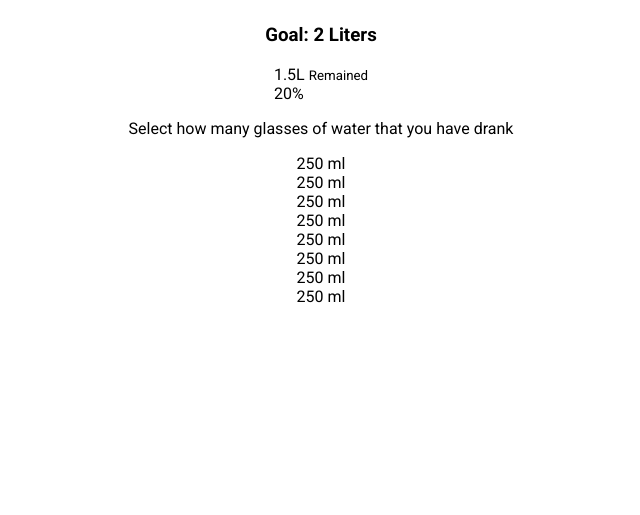
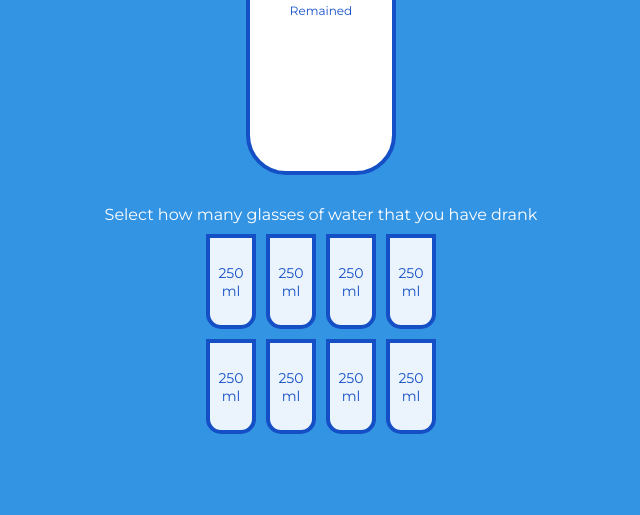
Before and after one commit to JohnWLPark/drink_water, a plain HTML site: page index.html in a window 1280 px wide. Shown: the part 285-800 px from the top of the page, without its empty margins (319-959 px from the left). Drawn offline with Linux system fonts and the light colour scheme.

Commit message:
Add styling for big cup and small cups

```diff
--- a/index.html
+++ b/index.html
@@ -13,20 +13,18 @@
 
     <div class="cup">
         <div class="remained" id="remained">
-            <span id="liters">1.5L</span>
+            <span id="liters"></span>
             <small>Remained</small>
         </div>
 
-        <div class="percentage" id="percentage">
-            20%
-        </div>
+        <div class="percentage" id="percentage"></div>
     </div>
 
     <p class="text">Select how many glasses of water that you have drank</p>
 
     <div class="cups">
-        <div class="cup cup-small full">250 ml</div>
-        <div class="cup cup-small full">250 ml</div>
+        <div class="cup cup-small">250 ml</div>
+        <div class="cup cup-small">250 ml</div>
         <div class="cup cup-small">250 ml</div>
         <div class="cup cup-small">250 ml</div>
         <div class="cup cup-small">250 ml</div>
--- a/style.css
+++ b/style.css
@@ -1,16 +1,105 @@
-@import url('https://fonts.googleapis.com/css2?family=Roboto:wght@400;700&display=swap');
+@import url('https://fonts.googleapis.com/css2?family=Montserrat:wght@400;600&display=swap');
+
+:root {
+    --border-color: #144fc6;
+    --fill-color: #6ab3f8;
+}
+
 
 * {
     box-sizing: border-box;
 }
 
 body {
-    font-family: 'Roboto', sans-serif;
+    background-color: #3494e4;
+    color: #fff;
+    font-family: 'Montserrat', sans-serif;
+    display: flex;
+    flex-direction: column;
+    align-items: center;
+    margin-bottom: 40px;
+}
+
+h1 {
+    margin: 10px 0 0;
+}
+
+h3 {
+    font-weight: 400;
+    margin: 10px 0;
+}
+
+.cup {
+    background-color: #fff;
+    border: 4px solid var(--border-color);
+    color: var(--border-color);
+    border-radius: 0 0 40px 40px;
+    height: 330px;
+    width: 150px;
+    margin: 30px 0;
+    display: flex;
+    flex-direction: column;
+    overflow: hidden;
+}
+
+.cup.cup-small {
+    height: 95px;
+    width: 50px;
+    border-radius: 0 0 15px 15px;
+    background-color: rgba(255, 255, 255, 0.9);
+    cursor: pointer;
+    font-size: 14px;
+    align-items: center;
+    justify-content: center;
+    text-align: center;
+    margin: 5px;
+    transition: 0.3s ease;
+}
+.cup.cup-small.full {
+    background-color: var(--fill-color);
+    color: #fff;
+}
+
+
+.cups {
+    display: flex;
+    flex-wrap: wrap;
+    align-items: center;
+    justify-content: center;
+    width: 280px;
+}
+
+.remained {
     display: flex;
     flex-direction: column;
     align-items: center;
     justify-content: center;
-    height: 100vh;
-    overflow: hidden;
-    margin: 0;
+    text-align: center;
+    flex: 1;
+    transition: 0.3s ease;
 }
+
+.remained span {
+    font-size: 20px;
+    font-weight: bold;
+}
+
+.remained small {
+    font-size: 12px;
+}
+
+.percentage {
+    background-color: var(--fill-color);
+    display: flex;
+    align-items: center;
+    justify-content: center;
+    font-weight: bold;
+    font-size: 30px;
+    height: 0;
+    transition: 0.3s ease;
+}
+
+.text {
+    text-align: center;
+    margin: 0 0 5px;
+}
```
